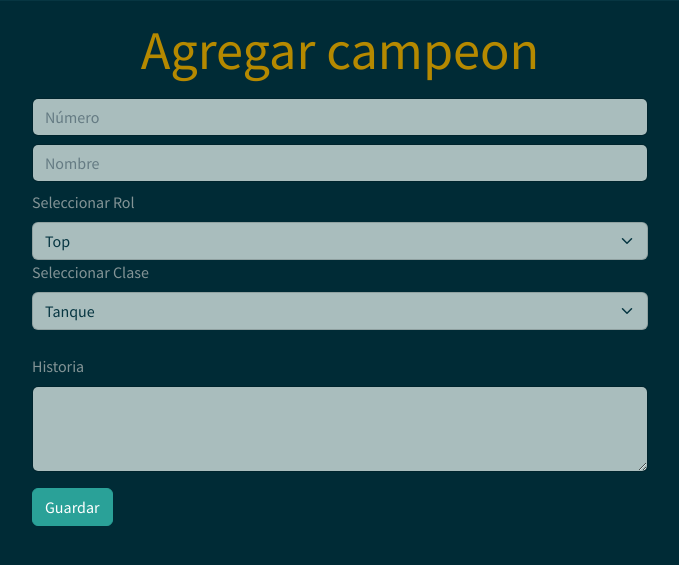
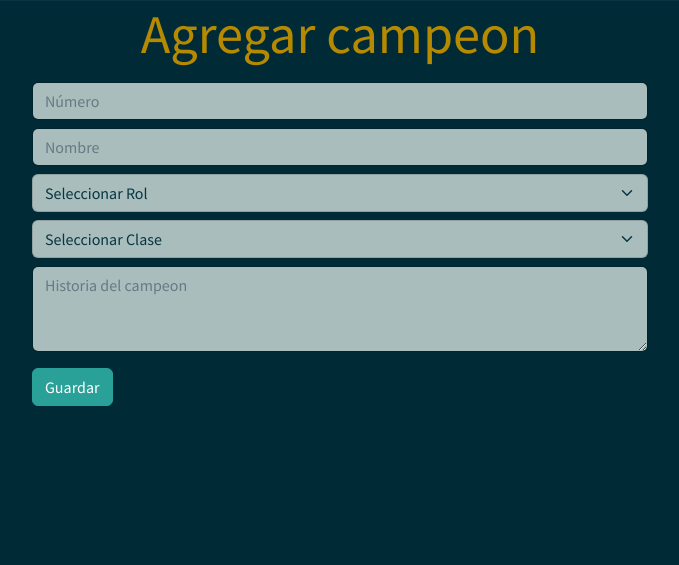
Before and after one commit to manuoyaregui/LOLdex, a PHP site: page /agregar-champ.php in a window 1280 px wide. Shown: the part 77-642 px from the top of the page, without its empty margins (300-979 px from the left). Run offline with PHP 8.4, Linux system fonts and the light colour scheme.

Commit message:
Ahora se pueden registrar campeones en la base de datos (faltaria poder subir imagenes)

```diff
--- a/php/agregar-champ.php
+++ b/php/agregar-champ.php
@@ -1,54 +1,103 @@
 <?php include_once "header-log.php" ?>
+
+<?php
+
+    if (isset($_POST["agregarCampeon"])) {
+        /* Para los select se debe usar isset en lugar de empty */
+        if (isset($_POST["rol"]) && isset($_POST["clase"])) {
+
+            $numero = $_POST["numero"];
+            $nombre = $_POST["nombre"];
+            $rol = $_POST["rol"];
+            $clase = $_POST["clase"];
+            $historia = $_POST["historia"];
+
+            /* Habria que agregar despues una funcion para poder usar el prepare, bind_param y execute */
+            $database = new Database();
+            $conn = $database->conectar();
+
+            if (!empty($numero) && !empty($nombre) && !empty($historia)) {
+
+                $stmt = $conn->prepare("INSERT INTO Campeon (numero, nombre, tipo, descripcion, rol)
+                                                VALUES (?, ?, ?, ?, ?)");
+
+                $stmt->bind_param("issss", $numero, $nombre, $clase, $historia, $rol);
+                $resultado = $stmt->execute();
+
+                if ($resultado) {
+                    $mensaje = "Se agrego al campeon <strong>" . $nombre . "</strong> con exito";
+                }
+
+                $conn->close();
+            }
+
+        }
+
+    }
+
+?>
 
 <main class="container-lg w-50">
 
-    <h1 class="text-center text-primary my-3">Agregar campeon</h1>
+    <?php if (isset($resultado) && ($resultado == 1)) : ?>
 
-    <form action="index-log.php" method="POST" enctype="multipart/form-data">
+        <div class="alert alert-dismissible alert-success mt-3 text-center">
+            <button type="button" class="btn-close" data-bs-dismiss="alert"></button>
+            <?php echo $mensaje; ?>
+        </div>
+
+    <?php endif; ?>
+
+    <h1 class="text-center text-primary mb-3">Agregar campeon</h1>
+
+    <form action="" method="POST" enctype="multipart/form-data">
 
 <!--        <div class="form-group">-->
 <!--            <input class="form-control my-2" type="file" id="formFile" >-->
 <!--        </div>-->
-        <div class="form-group ">
+
+        <div class="form-group">
             <fieldset>
-                <input class="form-control " id="numeroCamepon" type="text" placeholder="Número" >
-            </fieldset>
-        </div>
-        <div class="form-group my-2">
-            <fieldset>
-                <input class="form-control" id="nombreCampeon" type="text" placeholder="Nombre" >
+                <input class="form-control" name="numero" id="numeroCamepon" type="text" placeholder="Número" >
             </fieldset>
         </div>
 
-        <div class="form-group">
-            <label for="exampleSelect1" class="form-label ">Seleccionar Rol</label>
-            <select class="form-select" id="exampleSelect1">
-                <option>Top</option>
-                <option>Jungla</option>
-                <option>Mid</option>
-                <option>Adc</option>
-                <option>Support</option>
+        <div class="form-group my-2">
+            <fieldset>
+                <input class="form-control" name="nombre" id="nombreCampeon" type="text" placeholder="Nombre" >
+            </fieldset>
+        </div>
+
+        <div class="form-group my-2">
+            <select class="form-select" name="rol" id="exampleSelect1">
+                <option disabled selected>Seleccionar Rol</option>
+                <option value="Top">Top</option>
+                <option value="Jungla">Jungla</option>
+                <option value="Mid">Mid</option>
+                <option value="ADC">Adc</option>
+                <option value="Support">Support</option>
             </select>
         </div>
-        <div class="form-group">
-            <label for="exampleSelect1" class="form-label ">Seleccionar Clase</label>
-            <select class="form-select" id="exampleSelect1">
-                <option>Tanque</option>
-                <option>Luchador</option>
-                <option>Mago</option>
-                <option>Asesino</option>
-                <option>Tirador</option>
-                <option>Soporte</option>
+
+        <div class="form-group my-2">
+            <select class="form-select" name="clase" id="exampleSelect1">
+                <option disabled selected>Seleccionar Clase</option>
+                <option value="Tanque">Tanque</option>
+                <option value="Luchador">Luchador</option>
+                <option value="Mago">Mago</option>
+                <option value="Asesino">Asesino</option>
+                <option value="Tirador">Tirador</option>
+                <option value="Soporte">Soporte</option>
             </select>
         </div>
 
         <div class="form-group">
-            <label for="exampleTextarea" class="form-label mt-4">Historia</label>
-            <textarea class="form-control" id="exampleTextarea" rows="3"></textarea>
+<!--            <label for="exampleTextarea" class="form-label my-2">Historia</label>-->
+            <textarea class="form-control" name="historia" id="exampleTextarea" rows="3" placeholder="Historia del campeon"></textarea>
         </div>
 
 
-        <input type="submit" class="btn btn-success mt-3 align-items-center" value="Guardar">
+        <input type="submit" name="agregarCampeon" class="btn btn-success mt-3 align-items-center" value="Guardar">
 
     </form>
 </main>
```
